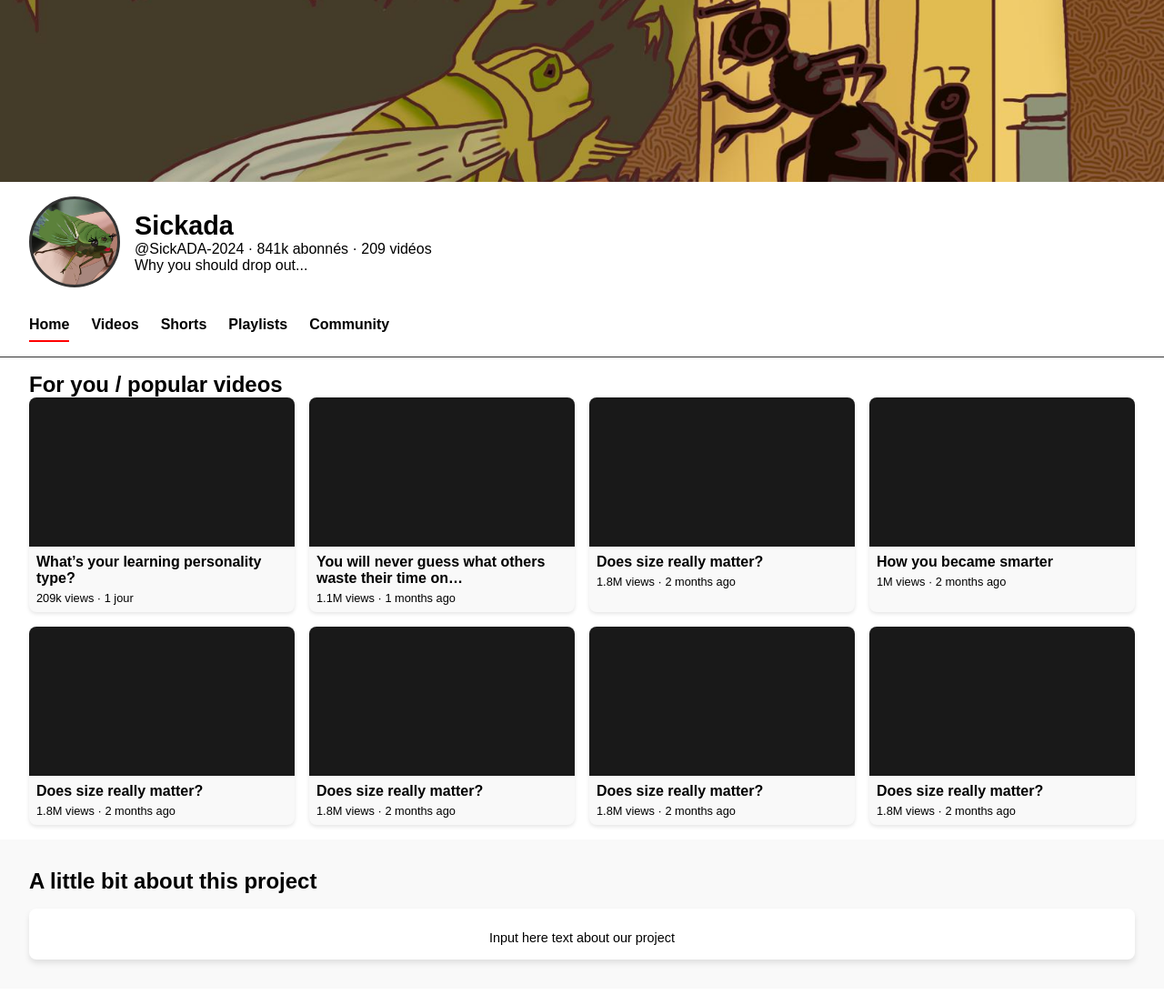
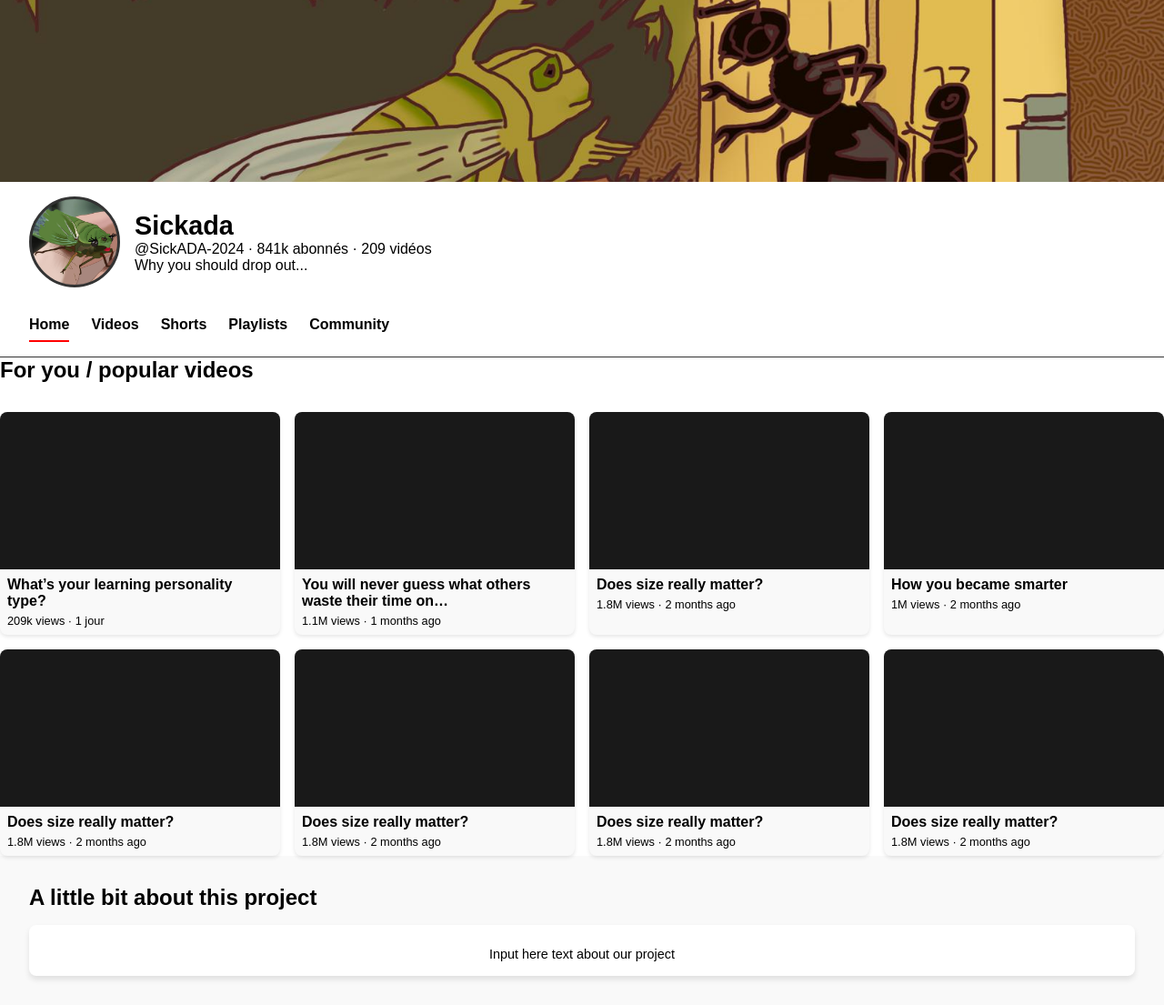
Before and after one commit to FredPili/ADAWebsite, a Jekyll site: the page index.html, which Jekyll copies as it is, in a window 1280 px wide. Shown: the whole page at 91% size. Built offline with Jekyll 4.4.1, drawn with Linux system fonts in a browser that asks for light colours.

Commit message:
updated main

```diff
--- a/index.html
+++ b/index.html
@@ -70,8 +70,10 @@
         }
 
         /* Video Grid */
-        .video-section {
-            padding: 1rem 2rem;
+        .video-section h2 {
+            margin-bottom: 2rem; /* Increased space between heading and videos */
+            font-size: 1.5rem; /* Optional: Adjust the font size for better readability */
+            color: black;
         }
 
         .video-grid {
```
